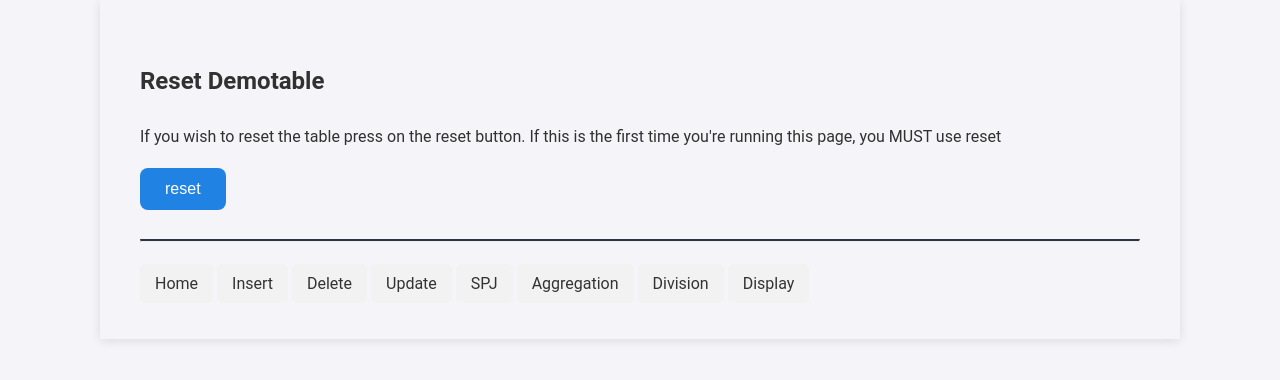
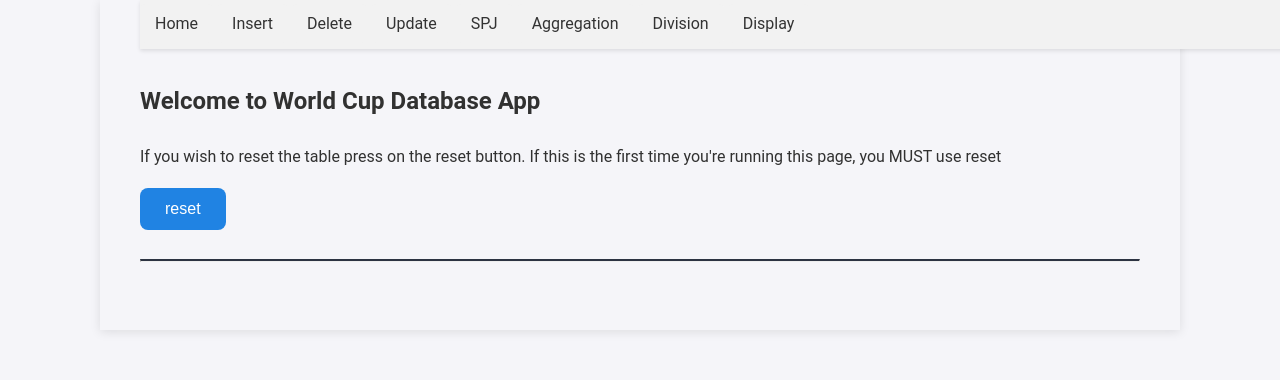
Before and after one commit to marc-roct/2022-FIFA-World-Cup-Database, a website: page public/index.html in a window 1280 px wide. Drawn offline with Linux system fonts and the light colour scheme.

Commit message:
nothign much

```diff
--- a/public/index.html
+++ b/public/index.html
@@ -7,7 +7,7 @@
 </head>
 <body>
 
-<h2>Reset Demotable</h2>
+<h2>Welcome to World Cup Database App</h2>
 <p>If you wish to reset the table press on the reset button. If this is the first time you're running this page, you MUST use reset</p>
 <button id="resetDemotable"> reset </button> <br>
 <!-- A placeholder to display messages related to the reset operation. -->
--- a/public/styles.css
+++ b/public/styles.css
@@ -73,6 +73,7 @@ input, textarea, select {
     border: 1px solid #ccc;
     border-radius: 8px;
     background-color: #fff;
+    margin-bottom: 3px;
     color: #333;
     box-shadow: inset 0 2px 4px rgba(0, 0, 0, 0.1);
     display: block; /* Makes the element block level */
@@ -105,6 +106,21 @@ nav a:hover {
     background-color: #e2e2e2;
 }
 
+/* MENU STYLES */
+nav {
+    position: fixed; /* Fix the menu at the top */
+    top: 0;
+    width: 100%;
+    background-color: #f2f2f2;
+    padding: 10px 0;
+    box-shadow: 0 2px 4px rgba(0,0,0,0.1);
+    z-index: 1000;
+}
+
+body {
+    padding-top: 60px; /* Add space at the top of the body to account for the fixed nav */
+}
+
 /* OTHER STYLES */
 .loading-gif {
     height: 1em;
```
Also changed, not shown: public/aggregation.html (+1 -0 lines).
